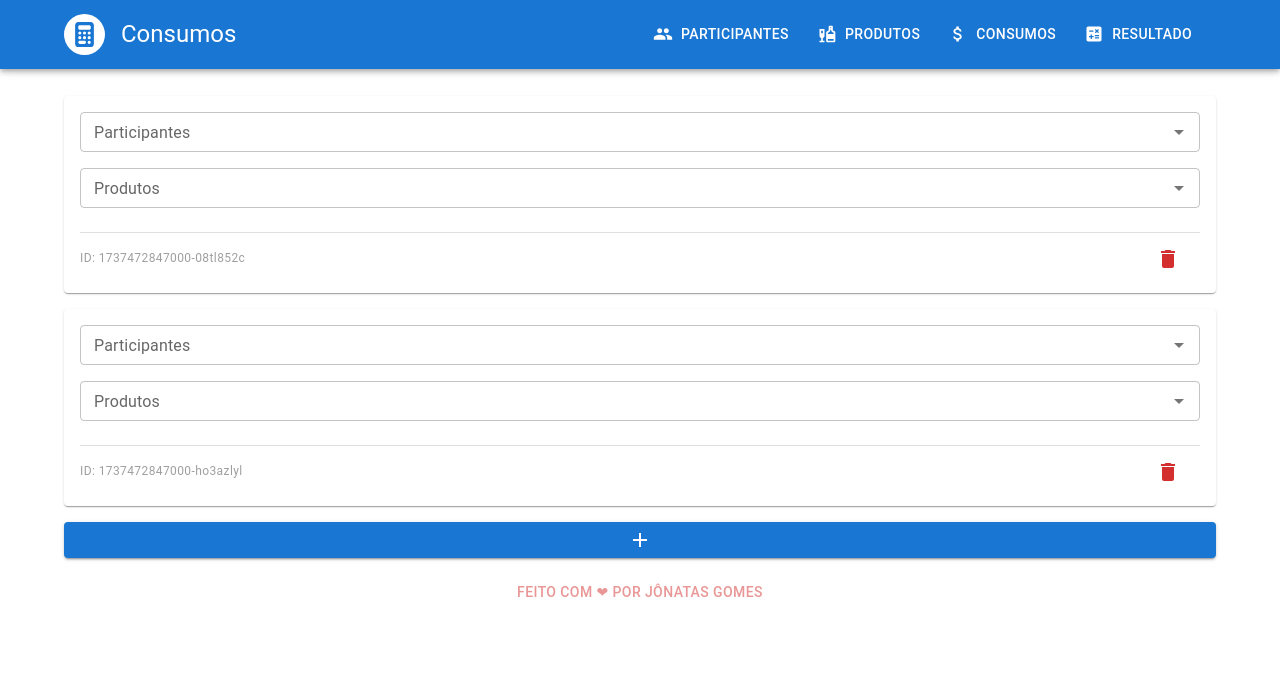
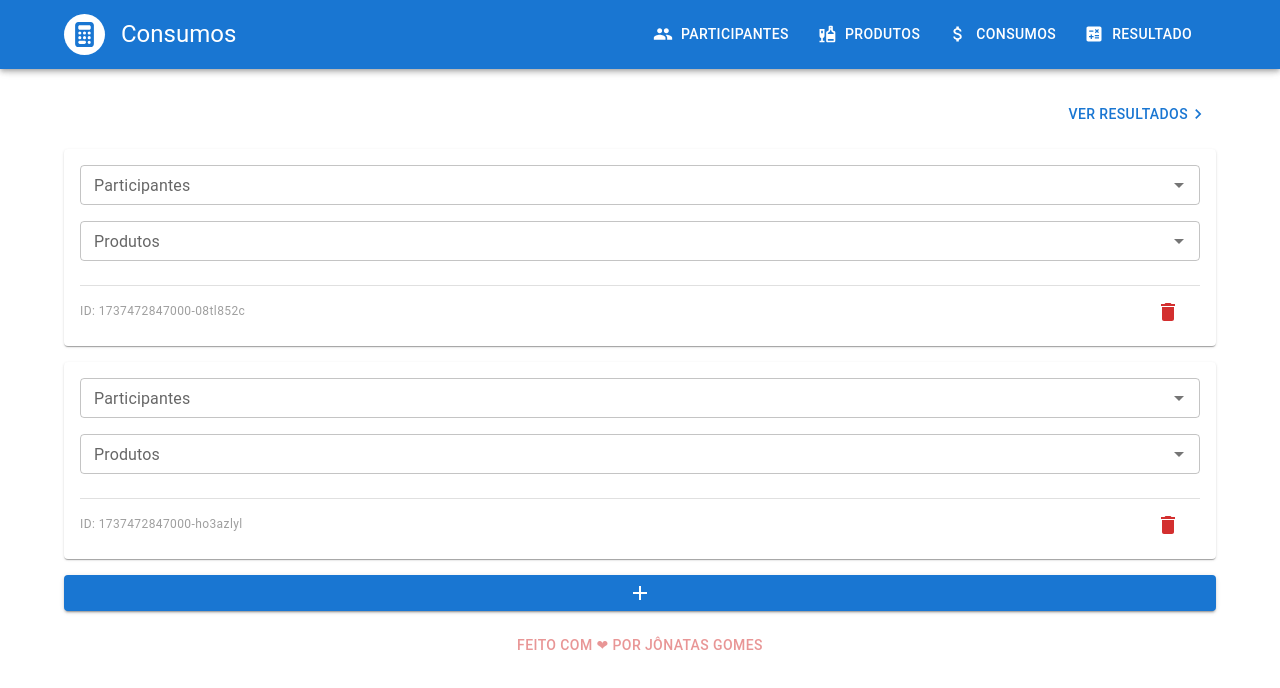
Before and after one commit to jonatas1n/divide-ai, a React (Vite) app: page /conta-bar/costs in a window 1280 px wide. Shown: the top 688 px of the page. Built offline with nearby package versions, Linux system fonts and the light colour scheme.

Commit message:
feat: impre ui

```diff
--- a/src/pages/Costs/index.tsx
+++ b/src/pages/Costs/index.tsx
@@ -4,7 +4,9 @@ import { useAppContext } from "../../hooks/Context";
 
 import Stack from "@mui/material/Stack";
 import Button from "@mui/material/Button";
-import { Add } from "@mui/icons-material";
+
+import Add from "@mui/icons-material/Add";
+import ChevronRight from "@mui/icons-material/ChevronRight";
 
 export const Costs = () => {
   const { costs, addCost, refreshCosts } = useAppContext();
@@ -15,6 +17,11 @@ export const Costs = () => {
 
   return (
     <Container title="Consumos">
+      <Stack alignItems="flex-end">
+        <Button variant="text" href="/conta-bar/result" sx={{ mb: 2 }}>
+          Ver resultados <ChevronRight fontSize="small" />
+        </Button>
+      </Stack>
       <Stack spacing={2}>
         {Object.values(costs).map(cost => (
           <CostItem key={cost.id} cost={cost} />
--- a/src/pages/Guests/index.tsx
+++ b/src/pages/Guests/index.tsx
@@ -4,7 +4,9 @@ import { GuestItem } from "../../components/guests/GuestItem";
 
 import Stack from "@mui/material/Stack";
 import Button from "@mui/material/Button";
+
 import Add from "@mui/icons-material/Add";
+import ChevronRight from "@mui/icons-material/ChevronRight";
 
 export const Guests = () => {
   const { guests, addGuest } = useAppContext();
@@ -13,8 +15,13 @@ export const Guests = () => {
 
   return (
     <Container title="Participantes">
+      <Stack alignItems="flex-end">
+        <Button variant="text" href="/conta-bar/products" sx={{ mb: 2 }}>
+          Avançar para os produtos <ChevronRight fontSize="small" />
+        </Button>
+      </Stack>
       <Stack spacing={2}>
-        {Object.values(guests).map(guest => (
+        {Object.values(guests).map((guest) => (
           <GuestItem key={guest.id} guest={guest} />
         ))}
         <Button variant="contained" onClick={addGuest}>
@@ -22,5 +29,5 @@ export const Guests = () => {
         </Button>
       </Stack>
     </Container>
-  )
-}
+  );
+};
--- a/src/pages/Products/index.tsx
+++ b/src/pages/Products/index.tsx
@@ -5,7 +5,9 @@ import { ProductType } from "../../types";
 
 import Stack from "@mui/material/Stack";
 import Button from "@mui/material/Button";
-import { Add } from "@mui/icons-material";
+
+import Add from "@mui/icons-material/Add";
+import ChevronRight from "@mui/icons-material/ChevronRight";
 
 export const Products = () => {
   const {products, addProduct} = useAppContext();
@@ -14,6 +16,11 @@ export const Products = () => {
 
   return (
     <Container title="Produtos">
+      <Stack alignItems="flex-end">
+        <Button variant="text" href="/conta-bar/costs" sx={{ mb: 2 }}>
+          Avançar para consumos <ChevronRight fontSize="small" />
+        </Button>
+      </Stack>
       <Stack spacing={2}>
         {Object.values(products).map((product: ProductType) => (
           <ProductItem
--- a/src/pages/Result/index.tsx
+++ b/src/pages/Result/index.tsx
@@ -3,6 +3,9 @@ import { useAppContext } from "../../hooks/Context";
 
 import Stack from "@mui/material/Stack";
 import Card from "@mui/material/Card";
+import Button from "@mui/material/Button";
+
+import ChevronLeft from "@mui/icons-material/ChevronLeft";
 
 import Table from "@mui/material/Table";
 import TableBody from "@mui/material/TableBody";
@@ -39,6 +42,9 @@ export const Result = () => {
 
   return (
     <Container title="Resultados">
+      <Button variant="text" href="/conta-bar/guests" sx={{ mb: 2 }}>
+        <ChevronLeft fontSize="small" /> Algo errado? Voltar para participantes
+      </Button>
       {Object.keys(updatedGuestsCosts).length !== 0 ? (
         <Stack spacing={2}>
           <Card>
```
